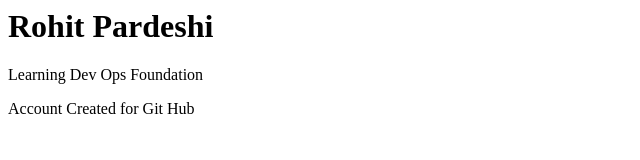
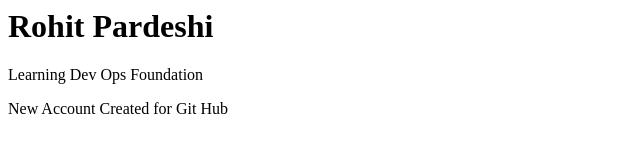
Before and after one commit to rohitsne/Rohit, a plain HTML site: page index.htm in a window 1280 px wide. Shown: the full height of the page, 0-640 px from the left. Drawn offline with Linux system fonts and the light colour scheme.

Commit message:
Update index.htm

```diff
--- a/index.htm
+++ b/index.htm
@@ -4,7 +4,7 @@
 <h1>Rohit Pardeshi</h1>
 
 <p>Learning Dev Ops Foundation</p>
-<p> Account Created for Git Hub</p>
+<p> New Account Created for Git Hub</p>
 
 </body>
 </html>
```
